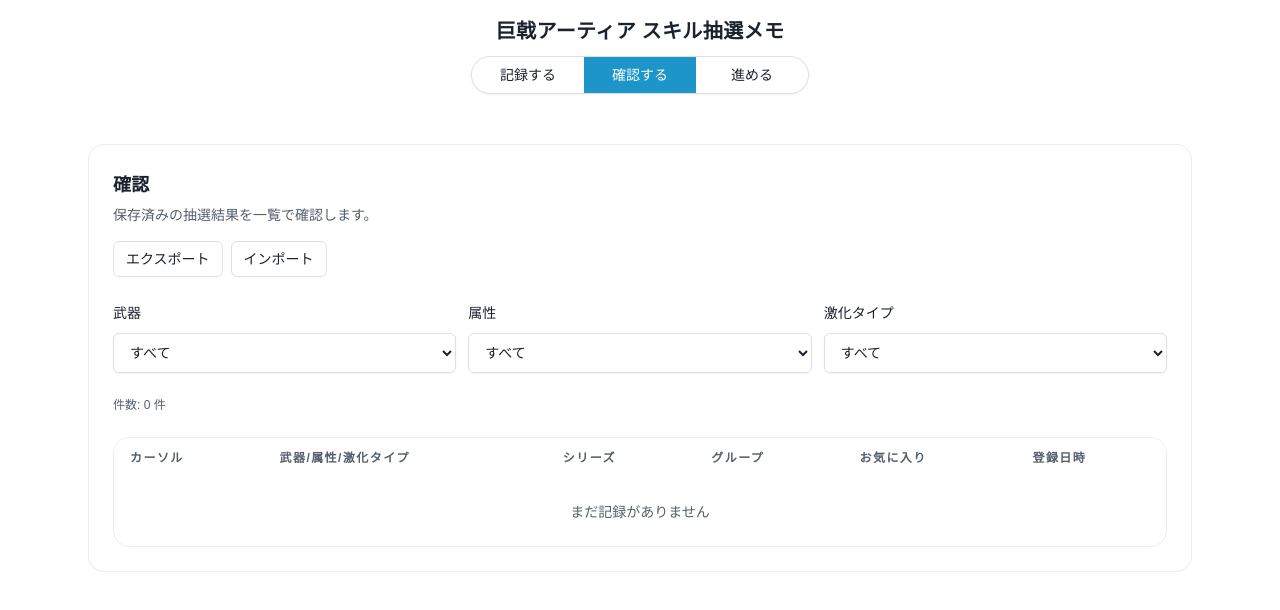
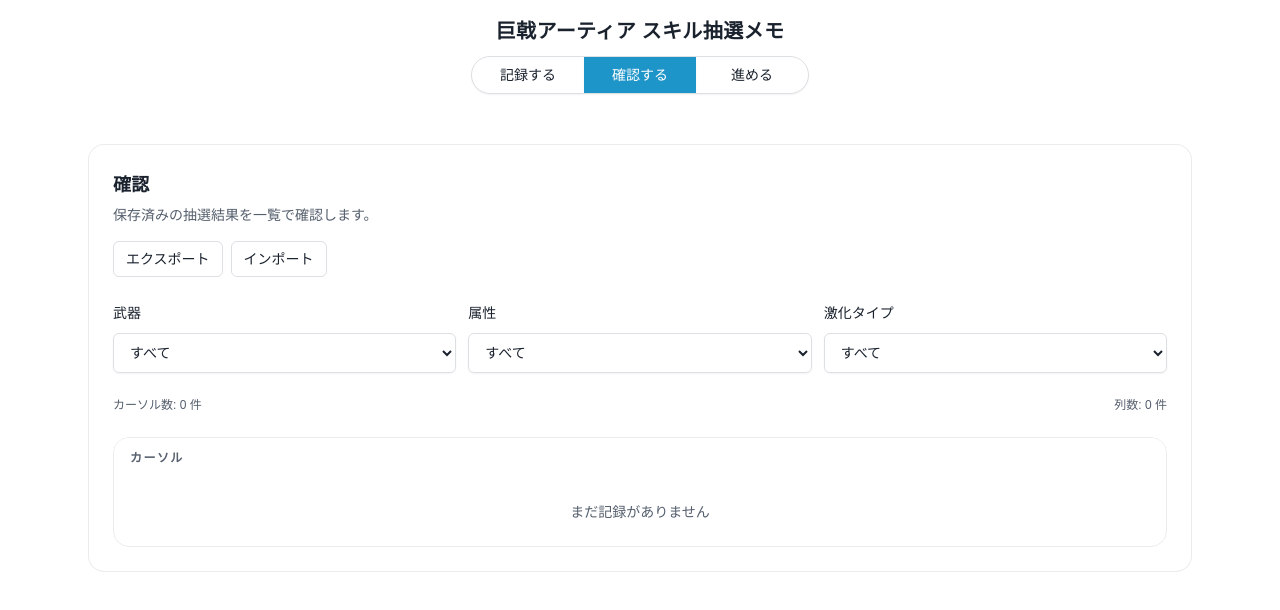
Before and after one commit to 326-T/monster-hunter-wilds-utils, a React (Vite) app: page / in a window 1280 px wide. Both pictures are taken after a click on the button "確認する". Shown: the top 610 px of the page. Built offline with nearby package versions, Linux system fonts and the light colour scheme; a web font is replaced by a local one.

Commit message:
確認テーブルの表示を修正

```diff
--- a/src/components/save/SaveView.tsx
+++ b/src/components/save/SaveView.tsx
@@ -93,6 +93,22 @@ export function SaveView({
   const groupSelectOptions = useMemo(() => {
     return [HIDDEN_SKILL_LABEL, ...visibleGroupOptions]
   }, [visibleGroupOptions])
+
+  const pickDefaultSkill = (hiddenCount: number, options: string[]) => {
+    if (hiddenCount > 0) return HIDDEN_SKILL_LABEL
+    if (options.includes('不明')) return '不明'
+    return options[0] ?? ''
+  }
+
+  useEffect(() => {
+    if (seriesSkill || seriesOptions.length === 0) return
+    setSeriesSkill(pickDefaultSkill(hiddenSeriesCount, seriesOptions))
+  }, [seriesSkill, seriesOptions, hiddenSeriesCount])
+
+  useEffect(() => {
+    if (groupSkill || groupOptions.length === 0) return
+    setGroupSkill(pickDefaultSkill(hiddenGroupCount, groupOptions))
+  }, [groupSkill, groupOptions, hiddenGroupCount])
 
   useEffect(() => {
     if (!seriesSkill || seriesSkill === HIDDEN_SKILL_LABEL) return
--- a/src/components/verify/VerifyView.tsx
+++ b/src/components/verify/VerifyView.tsx
@@ -3,20 +3,10 @@ import { Card, CardContent, CardDescription, CardHeader, CardTitle } from '../ui
 import { Label } from '../ui/label'
 import { Button } from '../ui/button'
 import { Select } from '../ui/select'
-import { allTables, ATTRIBUTES, formatDate, INTENSIFY_TYPES, WEAPONS } from '../../lib/skills'
-import type { TableState } from '../../lib/skills'
+import { allTables, ATTRIBUTES, INTENSIFY_TYPES, WEAPONS } from '../../lib/skills'
+import type { TableEntry, TableRef, TableState } from '../../lib/skills'
 
 const tableMetaByKey = new Map(allTables.map((table) => [table.key, table]))
-
-type VerifyRow = {
-  id: string
-  cursorId: number
-  tableLabel: string
-  groupSkill: string
-  seriesSkill: string
-  favorite: boolean
-  createdAt: string
-}
 
 type VerifyViewProps = {
   tables: TableState
@@ -31,34 +21,39 @@ export function VerifyView({ tables, onExport, onImport }: VerifyViewProps) {
   const [importMessage, setImportMessage] = useState('')
   const fileInputRef = useRef<HTMLInputElement | null>(null)
 
-  const rows = useMemo(() => {
-    const list: VerifyRow[] = []
-    Object.entries(tables).forEach(([tableKey, entries]) => {
-      const tableMeta = tableMetaByKey.get(tableKey)
-      if (!tableMeta) return
-      if (weaponFilter !== 'all' && tableMeta.weapon !== weaponFilter) return
-      if (attributeFilter !== 'all' && tableMeta.attribute !== attributeFilter) return
-      if (intensifyFilter !== 'all' && tableMeta.intensify !== intensifyFilter) return
-      const tableLabel = tableMeta.label
-      entries.forEach((entry) => {
-        list.push({
-          id: entry.id,
-          cursorId: entry.cursorId,
-          tableLabel,
-          groupSkill: entry.groupSkill,
-          seriesSkill: entry.seriesSkill,
-          favorite: entry.favorite,
-          createdAt: entry.createdAt,
-        })
+  const filteredTables = useMemo(() => {
+    const keys = Object.keys(tables).filter((key) => (tables[key] ?? []).length > 0)
+    const metas = keys
+      .map((key) => tableMetaByKey.get(key))
+      .filter((table): table is TableRef => Boolean(table))
+      .filter((table) => {
+        if (weaponFilter !== 'all' && table.weapon !== weaponFilter) return false
+        if (attributeFilter !== 'all' && table.attribute !== attributeFilter) return false
+        if (intensifyFilter !== 'all' && table.intensify !== intensifyFilter) return false
+        return true
       })
+    return metas.sort((a, b) => a.label.localeCompare(b.label, 'ja-JP'))
+  }, [tables, weaponFilter, attributeFilter, intensifyFilter])
+
+  const entryMaps = useMemo(() => {
+    const map = new Map<string, Map<number, TableEntry>>()
+    filteredTables.forEach((table) => {
+      const entries = tables[table.key] ?? []
+      const cursorMap = new Map<number, TableEntry>()
+      entries.forEach((entry) => cursorMap.set(entry.cursorId, entry))
+      map.set(table.key, cursorMap)
     })
-    return list.sort((a, b) => {
-      if (a.cursorId !== b.cursorId) return a.cursorId - b.cursorId
-      const labelCompare = a.tableLabel.localeCompare(b.tableLabel, 'ja-JP')
-      if (labelCompare !== 0) return labelCompare
-      return a.createdAt.localeCompare(b.createdAt)
+    return map
+  }, [filteredTables, tables])
+
+  const cursorIds = useMemo(() => {
+    const set = new Set<number>()
+    filteredTables.forEach((table) => {
+      const entries = tables[table.key] ?? []
+      entries.forEach((entry) => set.add(entry.cursorId))
     })
-  }, [tables, weaponFilter, attributeFilter, intensifyFilter])
+    return Array.from(set).sort((a, b) => a - b)
+  }, [filteredTables, tables])
 
   const handleExport = () => {
     const data = onExport()
@@ -160,38 +155,57 @@ export function VerifyView({ tables, onExport, onImport }: VerifyViewProps) {
           </div>
         </div>
         <div className="flex items-center justify-between text-xs text-muted-foreground">
-          <span>件数: {rows.length} 件</span>
+          <span>カーソル数: {cursorIds.length} 件</span>
+          <span>列数: {filteredTables.length} 件</span>
         </div>
         <div className="overflow-x-auto rounded-2xl border border-border/60">
           <table className="w-full border-collapse text-sm">
             <thead className="bg-background text-left text-xs uppercase tracking-[0.12em] text-muted-foreground">
               <tr>
                 <th className="px-4 py-3">カーソル</th>
-                <th className="px-4 py-3">武器/属性/激化タイプ</th>
-                <th className="px-4 py-3">シリーズ</th>
-                <th className="px-4 py-3">グループ</th>
-                <th className="px-4 py-3">お気に入り</th>
-                <th className="px-4 py-3">登録日時</th>
+                {filteredTables.map((table) => (
+                  <th key={table.key} className="px-4 py-3">
+                    <div className="text-[11px] text-muted-foreground">
+                      {table.key}
+                    </div>
+                  </th>
+                ))}
               </tr>
             </thead>
             <tbody>
-              {rows.length === 0 && (
+              {cursorIds.length === 0 && (
                 <tr>
-                  <td colSpan={6} className="px-4 py-6 text-center text-sm text-muted-foreground">
+                  <td
+                    colSpan={Math.max(1, filteredTables.length + 1)}
+                    className="px-4 py-6 text-center text-sm text-muted-foreground"
+                  >
                     まだ記録がありません
                   </td>
                 </tr>
               )}
-              {rows.map((row) => (
-                <tr key={row.id} className="border-t border-border/50 bg-background">
-                  <td className="px-4 py-3">{row.cursorId + 1}</td>
-                  <td className="px-4 py-3">{row.tableLabel}</td>
-                  <td className="px-4 py-3">{row.seriesSkill}</td>
-                  <td className="px-4 py-3">{row.groupSkill}</td>
-                  <td className="px-4 py-3">{row.favorite ? '✓' : ''}</td>
-                  <td className="px-4 py-3 text-xs text-muted-foreground">
-                    {formatDate(row.createdAt)}
-                  </td>
+              {cursorIds.map((cursorId) => (
+                <tr key={cursorId} className="border-t border-border/50 bg-background">
+                  <td className="px-4 py-3">{cursorId + 1}</td>
+                  {filteredTables.map((table) => {
+                    const entry = entryMaps.get(table.key)?.get(cursorId)
+                    return (
+                      <td key={table.key} className="px-4 py-3 align-top">
+                        {entry ? (
+                          <div className="grid gap-1 rounded-lg border border-border/40 bg-background p-2 text-xs">
+                            <div className="text-muted-foreground">
+                              {entry.favorite ? 'お気に入り' : '通常'}
+                            </div>
+                            <div className="text-[11px] text-muted-foreground">シリーズ</div>
+                            <div className="text-sm font-medium">{entry.seriesSkill}</div>
+                            <div className="text-[11px] text-muted-foreground">グループ</div>
+                            <div className="text-sm font-medium">{entry.groupSkill}</div>
+                          </div>
+                        ) : (
+                          <span className="text-xs text-muted-foreground">-</span>
+                        )}
+                      </td>
+                    )
+                  })}
                 </tr>
               ))}
             </tbody>
```
